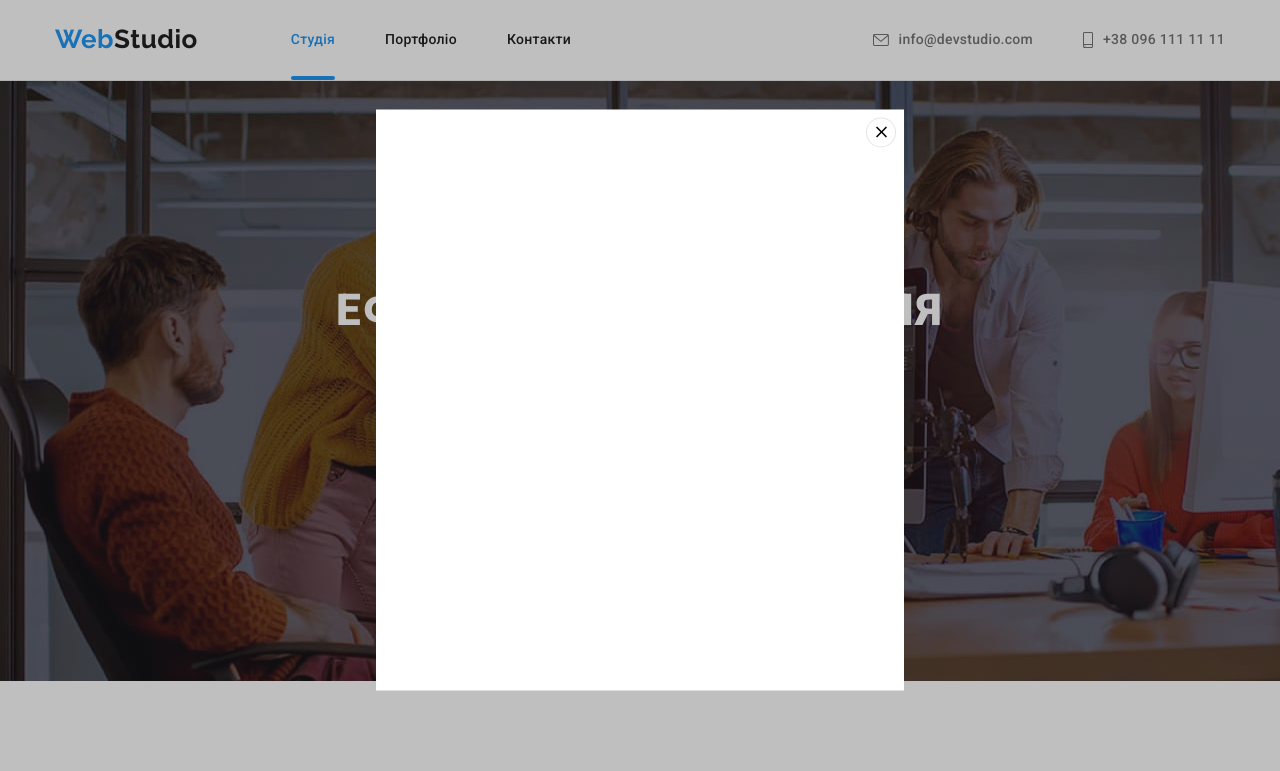
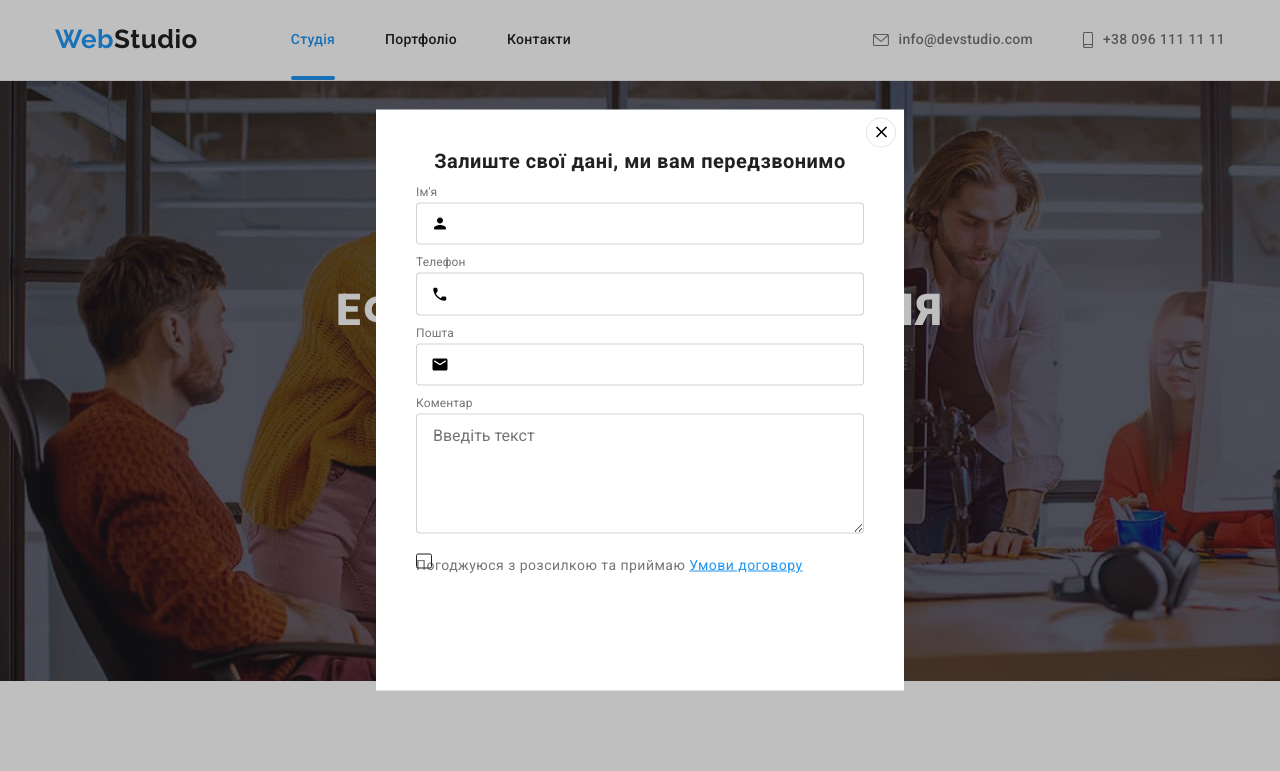
Before and after one commit to AndriiKrymchak/goit-markup-hw-06, a plain HTML site: page index.html in a window 1280 px wide. Both pictures are taken after a click on the button "Замовити послугу". Shown: the top 771 px of the page. Drawn offline with nearby package versions, Linux system fonts and the light colour scheme.

Commit message:
add modal form

```diff
--- a/css/styles.css
+++ b/css/styles.css
@@ -783,6 +783,7 @@ img {
   transform: translate(-50%, -50%) scale(1);
   width: 528px;
   height: 581px;
+  padding: 40px;
   background-color: var(--primary-white-color);
   transition: transform 250ms cubic-bezier(0.4, 0, 0.2, 1);
 }
@@ -801,3 +802,92 @@ img {
   border-radius: 50%;
   content: '';
 }
+
+.modal-menu {
+  display: flex;
+  flex-direction: column;
+}
+
+.modal-title {
+  font-size: 20px;
+  line-height: 1.15;
+  color: var(--title-text-color);
+  text-align: center;
+  margin-bottom: 12px;
+}
+
+.modal-control {
+  position: relative;
+  margin-bottom: 10px;
+}
+
+.modal-label {
+  margin-bottom: 4px;
+  letter-spacing: 0.01em;
+  line-height: 1.17;
+  font-size: 12px;
+  color: var(--primary-text-color);
+}
+
+.modal-input {
+  width: 100%;
+  padding: 11px 11px 11px 33px;
+  border: 1px solid rgba(33, 33, 33, 0.2);
+  border-radius: 4px;
+  outline: none;
+}
+
+.modal-input:focus {
+  border-color: var(--accent-color);
+}
+
+.modal-icon {
+  position: absolute;
+  left: 15px;
+  top: 50%;
+  transform: translateY(-50%);
+}
+
+.modal-control:focus-within .modal-icon {
+  fill: var(--accent-color);
+}
+
+.modal-textarea {
+  width: 100%;
+  height: 120px;
+  padding: 12px 16px;
+  border: 1px solid rgba(33, 33, 33, 0.2);
+  border-radius: 4px;
+  outline: none;
+  margin-bottom: 20px;
+}
+
+.modal-checkbox {
+  display: flex;
+  flex-direction: row;
+  gap: 7px;
+}
+
+.checkbox-label {
+  font-size: 14px;
+  line-height: 1.71;
+}
+
+.checkbox-link {
+  color: var(--accent-color);
+}
+
+.checkbox-label {
+  position: relative;
+}
+
+.checkbox-label::before {
+  position: absolute;
+  left: 0;
+  top: 0;
+  content: '';
+  width: 16px;
+  height: 15px;
+  border: 1px solid var(--title-text-color);
+  border-radius: 2px;
+}
--- a/index.html
+++ b/index.html
@@ -375,6 +375,54 @@
     <div class="backdrop is-hidden" data-modal>
       <div class="modal">
         <button class="modal-close-btn icon-modal" type="button" data-modal-close></button>
+        <form class="modal-menu">
+          <h2 class="modal-title">Залиште свої дані, ми вам передзвонимо</h2>
+
+          <label class="modal-label" for="person-name">Ім'я</label>
+          <div class="modal-control">
+            <input class="modal-input" type="text" name="person-name" id="person-name" />
+            <svg class="modal-icon" width="18" height="18">
+              <use href="./images/icons.svg#icon-iconperson"></use>
+            </svg>
+          </div>
+
+          <label class="modal-label" for="person-telephone">Телефон</label>
+          <div class="modal-control">
+            <input class="modal-input" type="tel" name="person-telephone" id="person-telephone" />
+            <svg class="modal-icon" width="18" height="18">
+              <use href="./images/icons.svg#icon-iconphone"></use>
+            </svg>
+          </div>
+
+          <label class="modal-label" for="person-mail">Пошта</label>
+          <div class="modal-control">
+            <input class="modal-input" type="email" name="person-mail" id="person-mail" />
+            <svg class="modal-icon" width="18" height="18">
+              <use href="./images/icons.svg#icon-iconemail"></use>
+            </svg>
+          </div>
+
+          <label class="modal-label" for="person-mail">Коментар</label>
+          <textarea
+            class="modal-textarea"
+            type="email"
+            name="person-mail"
+            id="person-mail"
+            placeholder="Введіть текст"
+          ></textarea>
+          <div class="modal-checkbox">
+            <input
+              class="checkbox-input visually-hidden"
+              id="terms-checkbox"
+              type="checkbox"
+              name="terms-checkbox"
+            />
+            <label class="checkbox-label" for="terms-checkbox"
+              >Погоджуюся з розсилкою та приймаю
+              <a class="checkbox-link" href="#">Умови договору</a></label
+            >
+          </div>
+        </form>
       </div>
     </div>
 
```
